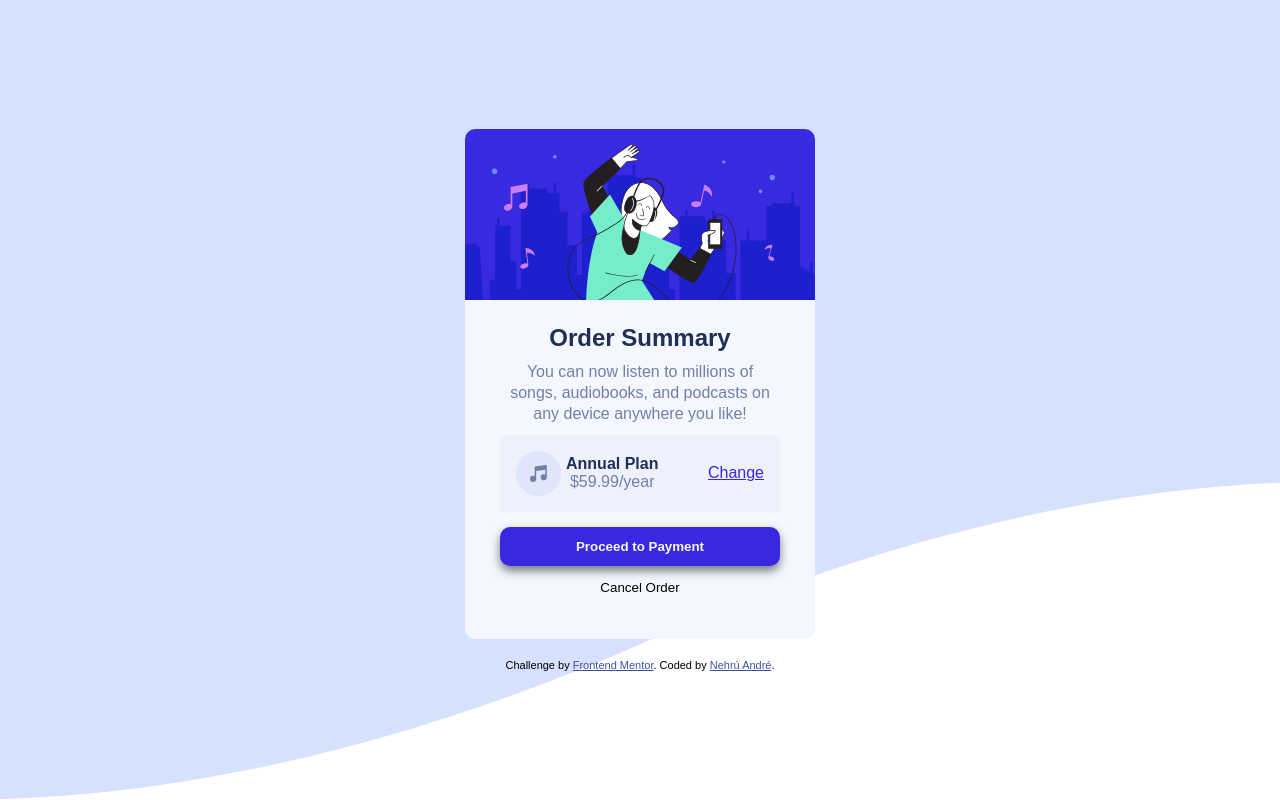
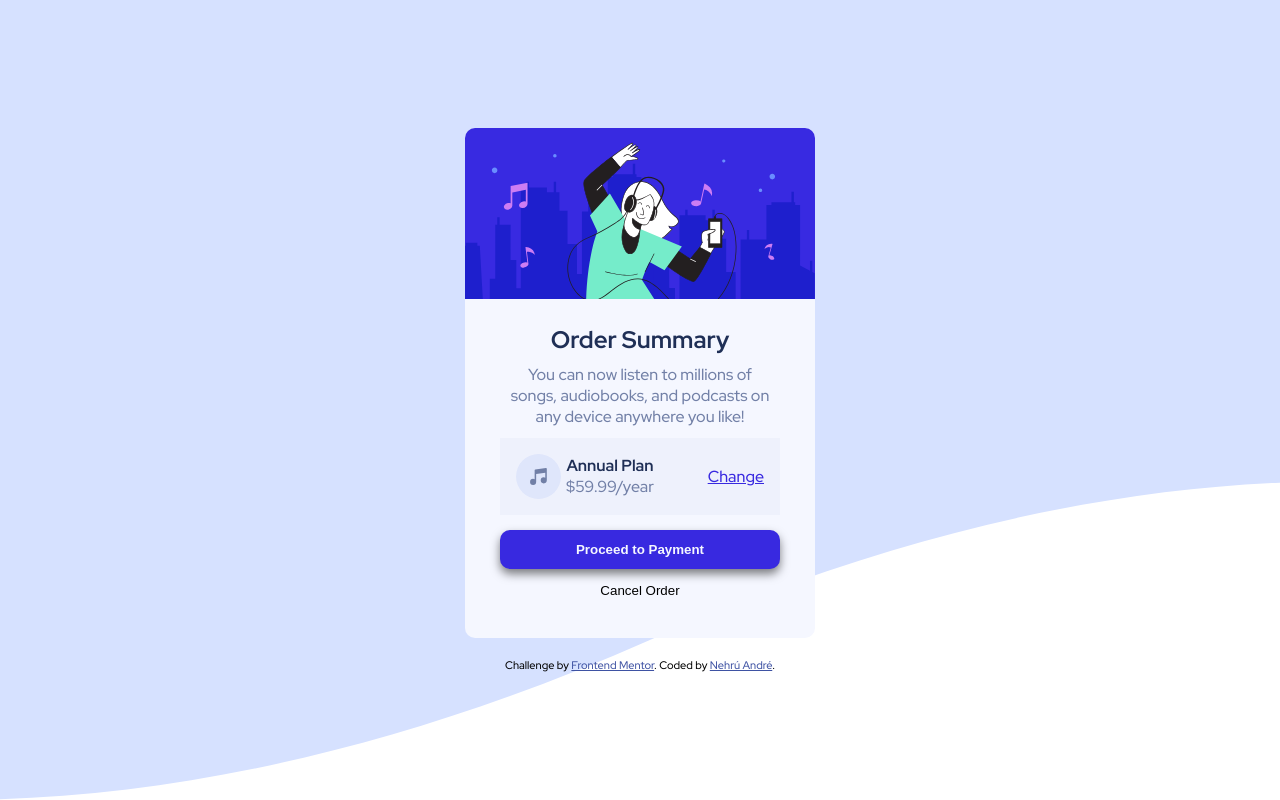
Before and after one commit to nehru35/Order-Summary-Component-Main, a plain HTML site: page index.html in a window 1280 px wide. Drawn offline with Linux system fonts and the light colour scheme.

Commit message:
added the font family

```diff
--- a/css/style.css
+++ b/css/style.css
@@ -1,3 +1,5 @@
+@import url('https://fonts.googleapis.com/css2?family=Red+Hat+Display:wght@500;700;900&display=swap');
+
 :root {
     --Pale-blue: hsl(224, 71%, 96%);
     --Bright-blue: hsl(245, 75%, 52%);
@@ -14,7 +16,7 @@
 }
 
 body {
-    font-family: sans-serif;
+    font-family: 'Red Hat Display', sans-serif;
     background-image: url("../images/pattern-background-mobile.svg");
     background-repeat: no-repeat;
     background-size: cover;
```
Also changed, not shown: index.html (+0 -4 lines).
